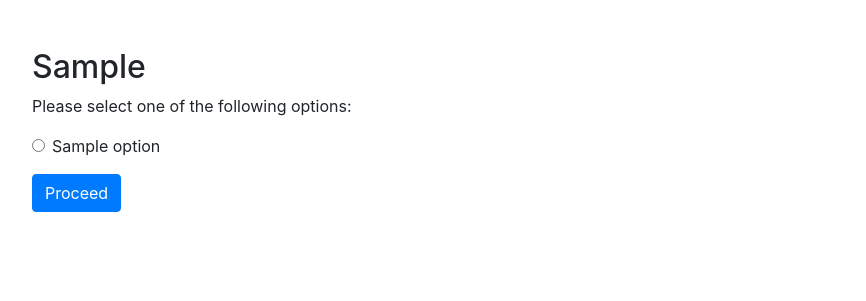
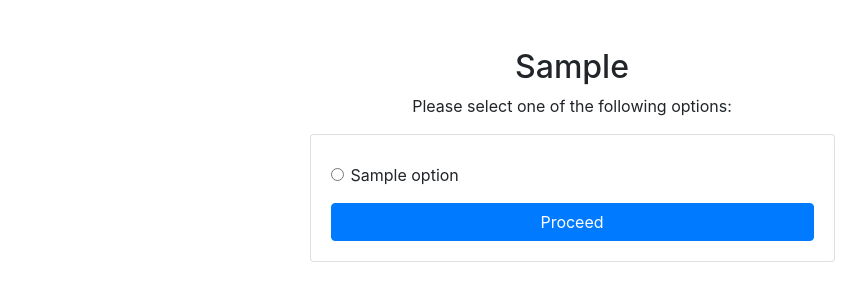
Before and after one commit to SENG-350-2024-fall/Team3, a Django app: template mister_ed/mister_ed/mister_ed/templates/selection/options.html in a window 1280 px wide. Shown: the part 56-357 px from the top of the page, without its empty margins (68-934 px from the left). Run offline with Django 4.2, Linux system fonts and the light colour scheme; the template is opened without the code that fills it: most values are stand-ins (such as "Sample title", 1, 10 or a date in 2020); some libraries are stand-ins or nearby versions.

Commit message:
Formating the options.html page for consistency

```diff
--- a/mister_ed/mister_ed/mister_ed/templates/selection/options.html
+++ b/mister_ed/mister_ed/mister_ed/templates/selection/options.html
@@ -2,17 +2,27 @@
 
 {% block content %}
 <div class="container mt-5">
-    <h2>{{ recommended_action }}</h2>
-    <p>Please select one of the following options:</p>
+    <h2 class="text-center">{{ recommended_action }}</h2>
+    <p class="text-center">Please select one of the following options:</p>
+    <div class="row justify-content-center">
+        <div class="col-md-6">
+            <div class="card">
+                <div class="card-body">
                     <form method="post" action="{% url 'appointment_list' %}">
                         {% csrf_token %}
                         {% for option in options %}
-            <div class="form-check">
+                            <div class="form-check mt-2">
                                 <input class="form-check-input" type="radio" name="selected_option" value="{{ option }}" id="{{ option }}" required>
                                 <label class="form-check-label" for="{{ option }}">{{ option }}</label>
                             </div>
                         {% endfor %}
-        <button type="submit" class="btn btn-primary mt-3">Proceed</button>
+                        <div class="text-center mt-3">
+                            <button type="submit" class="btn btn-primary w-100">Proceed</button>
+                        </div>
                     </form>
                 </div>
+            </div>
+        </div>
+    </div>
+</div>
 {% endblock %}
```
Lines whose indentation alone changed are shown as unchanged.
